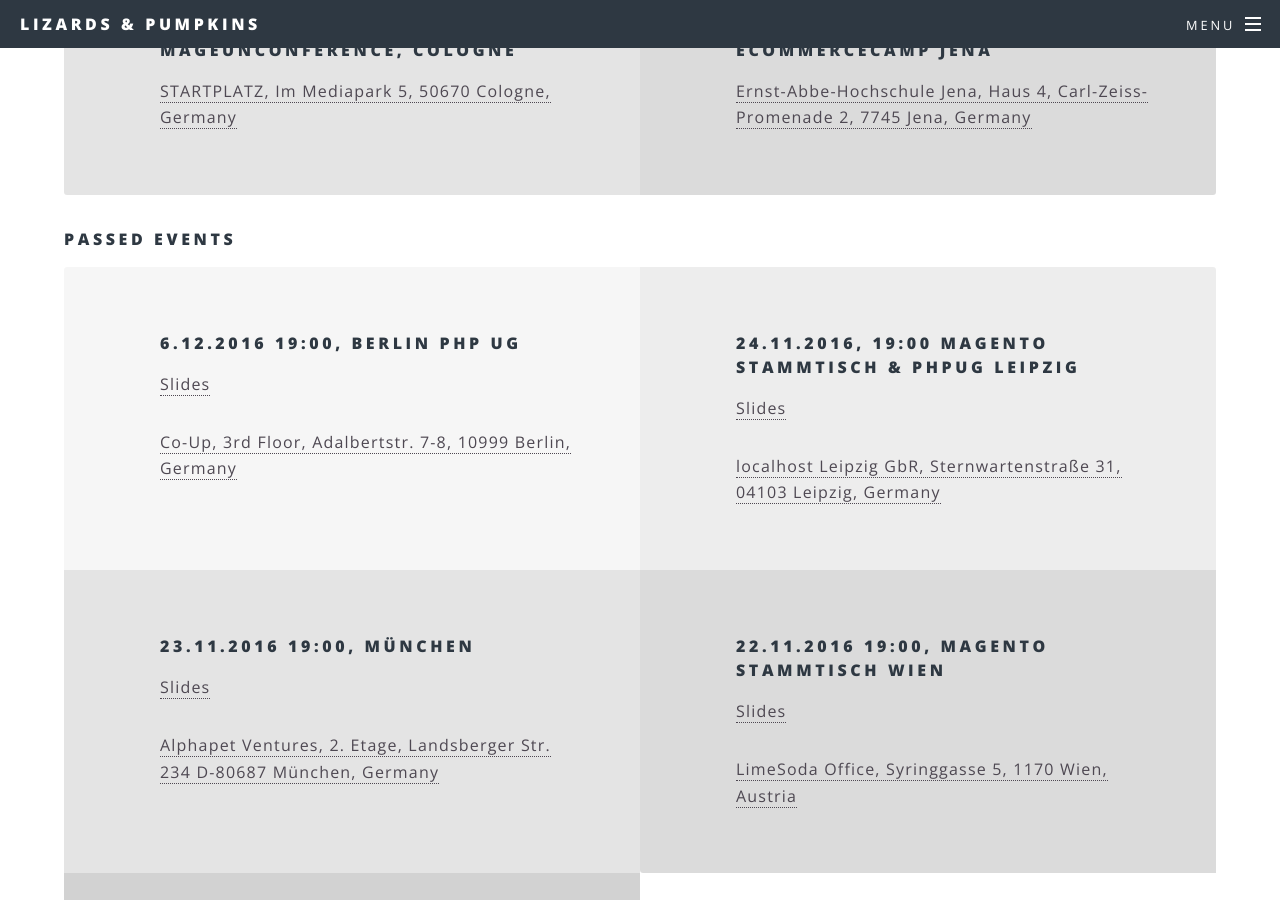
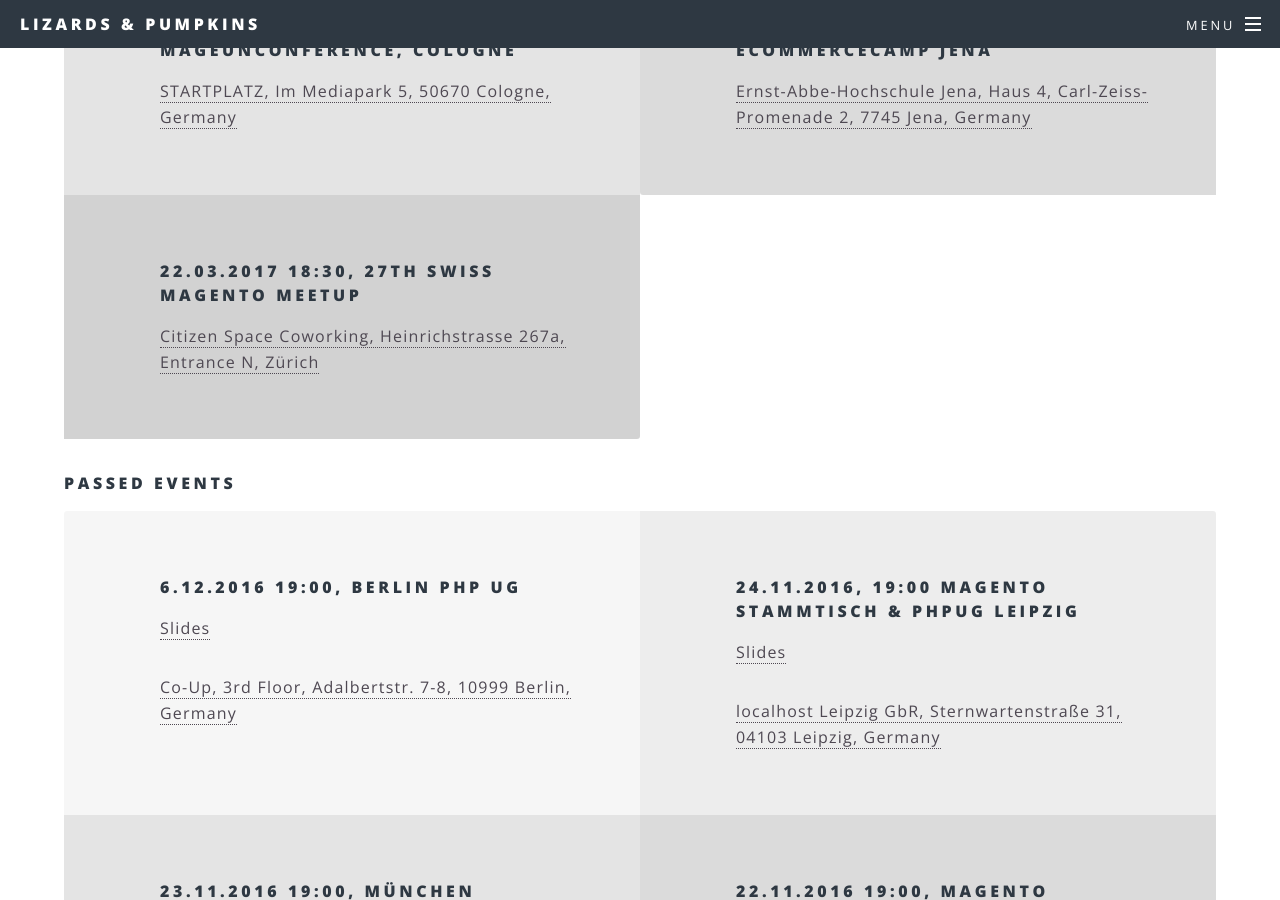
Before and after one commit to lizards-and-pumpkins/lizards-and-pumpkins.github.io, a Jekyll site: the page built from events.html, in a window 1280 px wide and 900 px high, scrolled down 803 px. Built offline with Jekyll 4.4.1, drawn with Linux system fonts in a browser that asks for light colours.

Commit message:
Issue #14: Add zurich, fix link to berlin slides

```diff
--- a/events.html
+++ b/events.html
@@ -7,7 +7,7 @@ subtitle: Want to hear more? Meet us!
 
 <ul class="features events">
     <li>
-        <h4>06.02.2017, 19:00 Magento Stammtisch Aachen</h4>
+        <h4 id="aachen">06.02.2017, 19:00 Magento Stammtisch Aachen</h4>
         <p>
             <a href="https://www.xing.com/events/27-magento-stammtisch-aachen-1759162">
                 integer_net GmbH, Trierer Straße 791, 52078 Aachen, Germany
@@ -15,13 +15,13 @@ subtitle: Want to hear more? Meet us!
         </p>
     </li>
     <li>
-        <h4>08.02.2017, 19:00 Magento Stammtisch Kiel</h4>
+        <h4 id="kiel">08.02.2017, 19:00 Magento Stammtisch Kiel</h4>
         <p>
             <a href="http://www.magento-stammtisch-kiel.de/">Schauenburgerstraße 116, 24118 Kiel, Germany</a>
         </p>
     </li>
     <li>
-        <h4>04./05.03.2017 MageUnconference, Cologne</h4>
+        <h4 id="muc">04./05.03.2017 MageUnconference, Cologne</h4>
         <p>
             <a href="http://www.mageunconference.org/2017/">
                 STARTPLATZ, Im Mediapark 5, 50670 Cologne, Germany
@@ -29,10 +29,18 @@ subtitle: Want to hear more? Meet us!
         </p>
     </li>
     <li>
-        <h4>16.-18.03.2017 eCommerceCamp&nbsp;Jena</h4>
+        <h4 id="ecom">16.-18.03.2017 eCommerceCamp&nbsp;Jena</h4>
         <p>
             <a href="https://www.ecommerce-camp.de/">
                 Ernst-Abbe-Hochschule Jena, Haus 4, Carl-Zeiss-Promenade 2, 7745 Jena, Germany
+            </a>
+        </p>
+    </li>
+    <li>
+        <h4 id="zurich">22.03.2017 18:30, 27th Swiss Magento Meetup</h4>
+        <p>
+            <a href="https://www.meetup.com/de-DE/magento-switzerland/events/236940235/">
+                Citizen Space Coworking, Heinrichstrasse 267a, Entrance N, Zürich
             </a>
         </p>
     </li>
@@ -42,7 +50,7 @@ subtitle: Want to hear more? Meet us!
 <ul class="features events">
     <li>
         <h4>6.12.2016 19:00, Berlin PHP UG</h4>
-        <p><a href="talks/2016-12-06-bephpug-Introduction.pdf">Slides</p>
+        <p><a href="/talks/2016-12-06-bephpug-Introduction.pdf">Slides</a></p>
         <p><a href="http://www.bephpug.de/">Co-Up, 3rd Floor, Adalbertstr. 7-8, 10999 Berlin, Germany</a></p>
     </li>
     <li>
```
